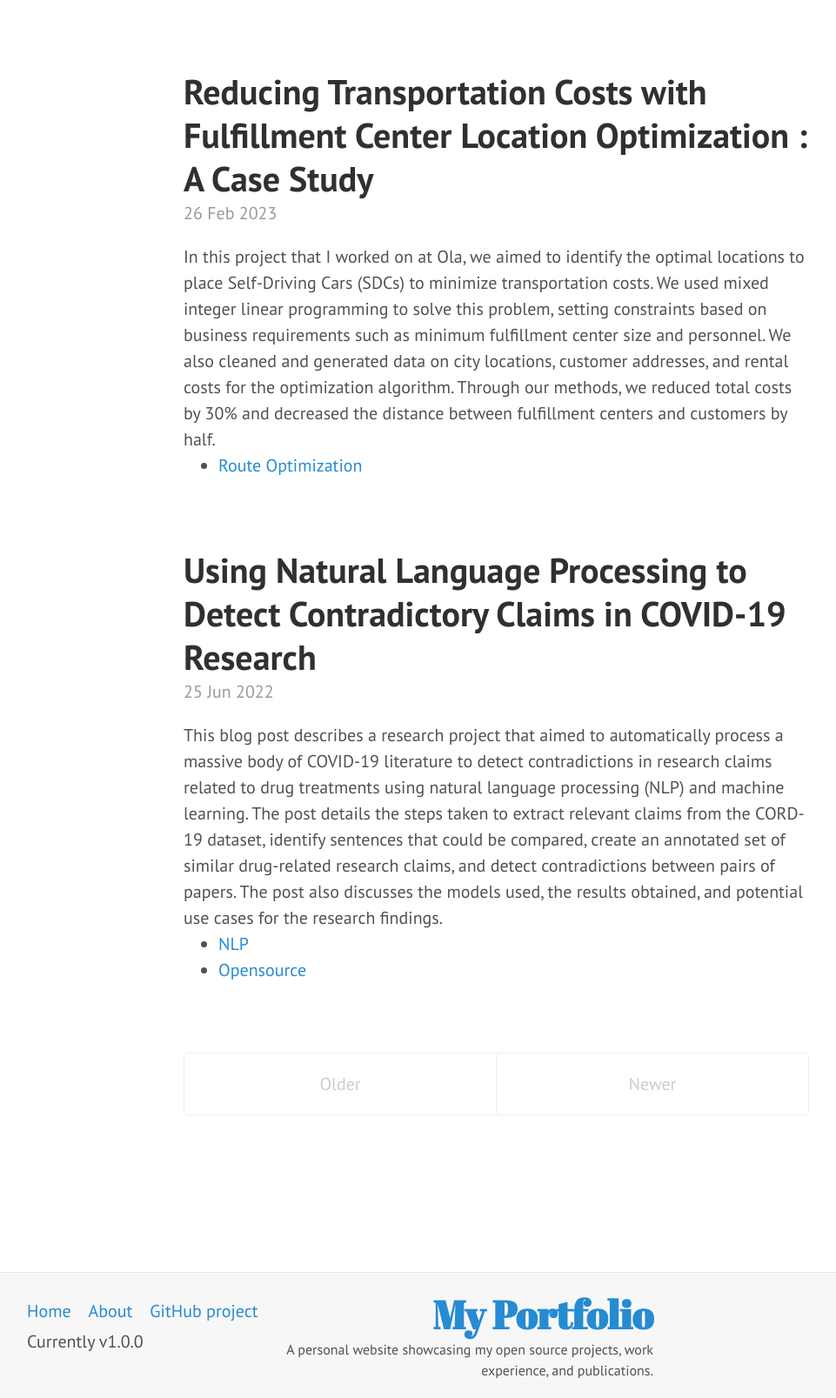
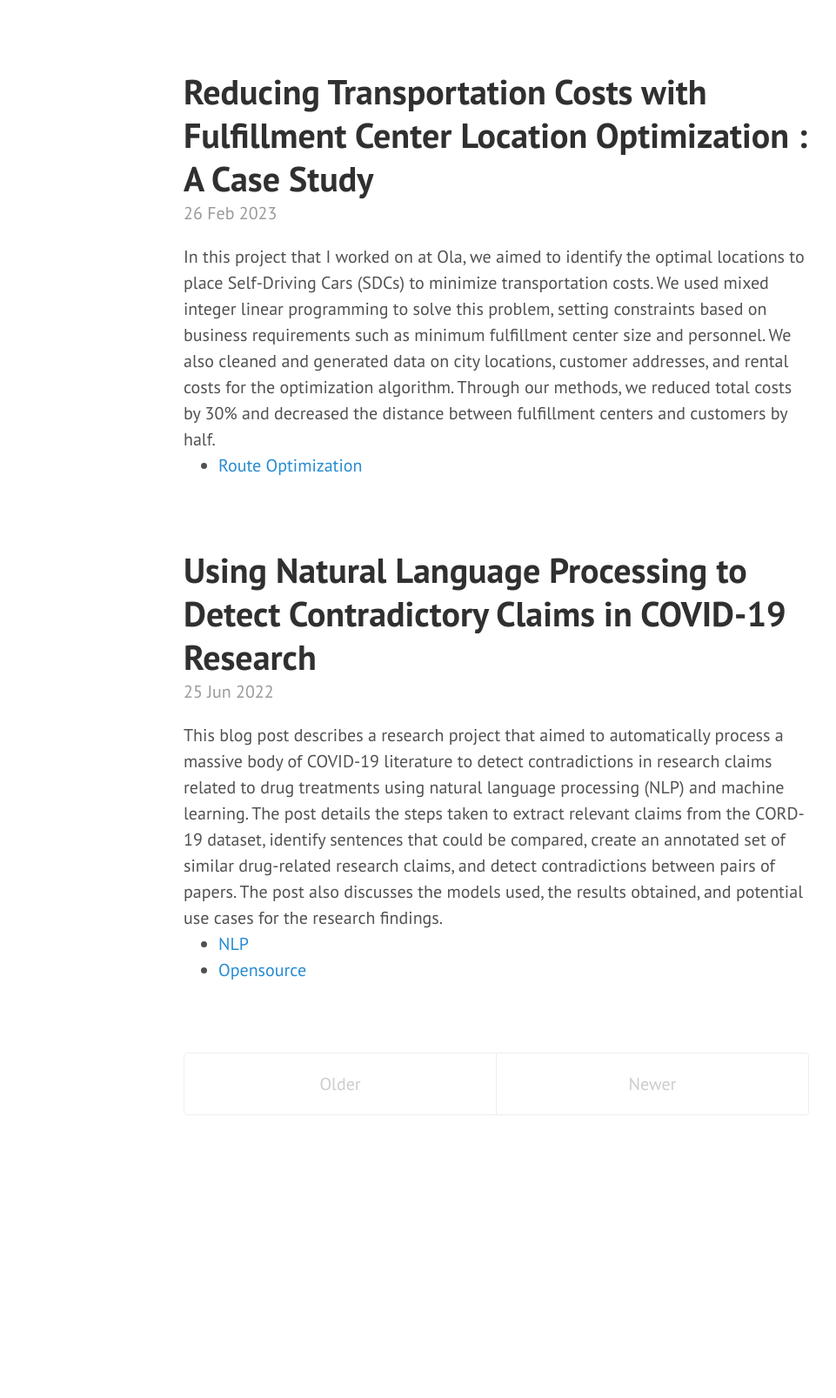
Before and after one commit to 97harsh/97harsh.github.io, a Jekyll site: the page built from index.html, in a window 1280 px wide. Shown: the whole page at 87% size, without its empty margins (249-1210 px from the left). Built offline with Jekyll 4.4.1, drawn with Linux system fonts in a browser that asks for light colours; Markdown is read by kramdown in place of the engine named in the settings; the list of posts is cut into pages by our own code; after the commit the page ends 1422 px from its top, so only the background shows below that.

```diff
--- a/_layouts/default.html
+++ b/_layouts/default.html
@@ -11,38 +11,5 @@
       {{ content }}
     </div>
 
-    <footer class="post-footer">
-      <div class="container">
-        <nav class="sidebar-nav">
-          <a class="sidebar-nav-item" href="{{ site.baseurl }}">Home</a>
-
-          {% comment %}
-            The code below dynamically generates a sidebar nav of pages with
-            `layout: page` in the front-matter. See readme for usage.
-          {% endcomment %}
-
-          {% assign pages_list = site.pages %}
-          {% for node in pages_list %}
-            {% if node.title != null %}
-              {% if node.layout == "page" %}
-                <a class="sidebar-nav-item{% if page.url == node.url %} active{% endif %}" href="{{ node.url }}">{{ node.title }}</a>
-              {% endif %}
-            {% endif %}
-          {% endfor %}
-          <a class="sidebar-nav-item" href="{{ site.github.repo }}">GitHub project</a>
-          <span class="sidebar-nav-item">Currently v{{ site.version }}</span>
-        </nav>
-
-        <div class="sidebar-about">
-          <h1>
-            <a href="{{ site.baseurl }}">
-              {{ site.title }}
-            </a>
-          </h1>
-          <p class="lead">{{ site.description }}</p>
-        </div>
-      </div>
-    </footer>
-
   </body>
 </html>
--- a/public/css/hyde.css
+++ b/public/css/hyde.css
@@ -203,44 +203,6 @@
   }
 }
 
-/* Footer */
-.post-footer {
-  background-color: #f7f7f7;
-  border-top: 1px solid #e5e5e5;
-  padding: 1rem;
-  margin-top: 2rem;
-}
-
-.post-footer .container {
-  display: flex;
-  justify-content: space-between;
-  align-items: center;
-}
-
-.post-footer .sidebar-nav {
-  display: flex;
-  flex-wrap: wrap;
-  justify-content: flex-start;
-  align-items: center;
-}
-
-.post-footer .sidebar-nav-item {
-  margin-right: 1rem;
-}
-
-.post-footer .sidebar-about {
-  text-align: right;
-}
-
-.post-footer .sidebar-about h1 {
-  margin: 0;
-}
-
-.post-footer .sidebar-about p {
-  margin: 0;
-  font-size: 0.8rem;
-}
-
 
 /*
  * Themes
```
